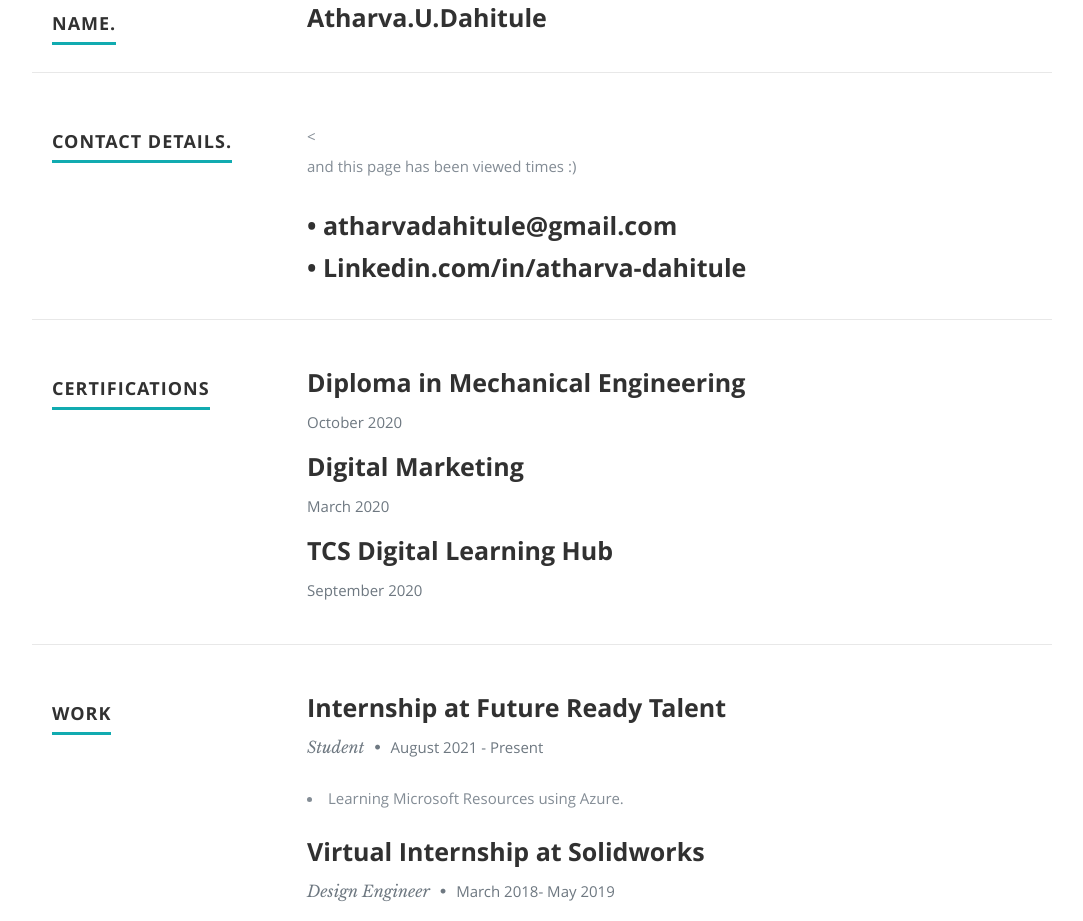
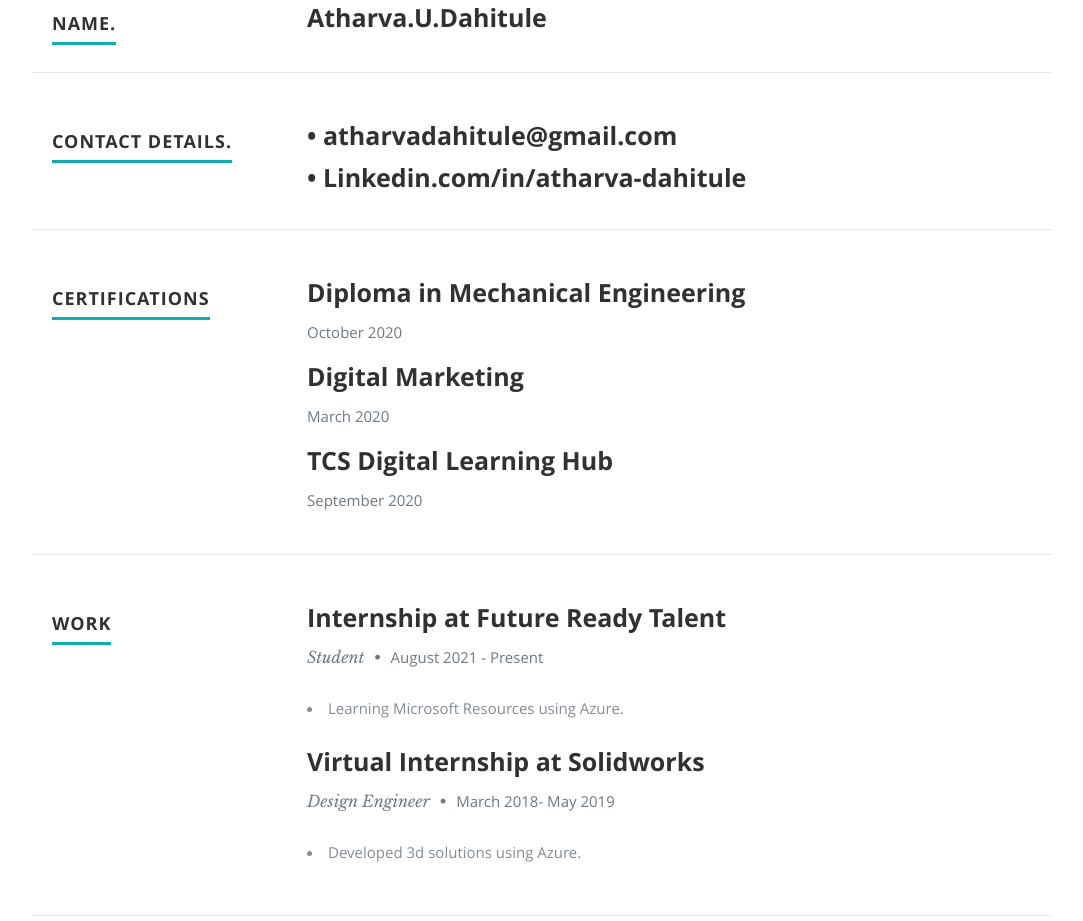
Before and after one commit to Atharvadahitule/Atharva-Resume, a plain HTML site: page frontend/index.html in a window 1280 px wide. Shown: the part 1271-2192 px from the top of the page, without its empty margins (98-1181 px from the left). Drawn offline with nearby package versions, Linux system fonts and the light colour scheme; no server answers.

Commit message:
strucure

```diff
--- a/frontend/index.html
+++ b/frontend/index.html
@@ -150,7 +150,7 @@
 
                <div class="twelve columns">
 
-                  <<p>and this page has been viewed <a id="counter"></a> times :) </p>
+
 
                   <h3> <span>&bull;</span> atharvadahitule@gmail.com </h3>
                   <h3> <span>&bull;</span> Linkedin.com/in/atharva-dahitule</h3>
```
